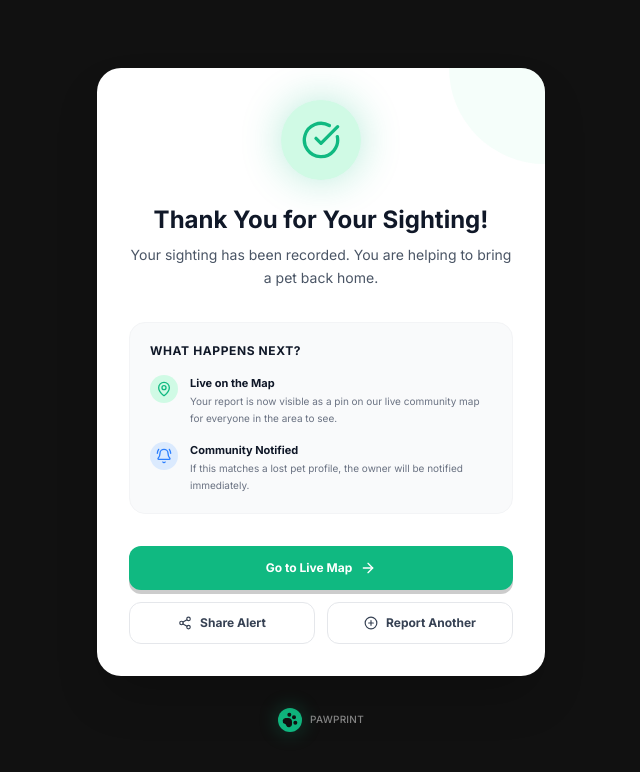
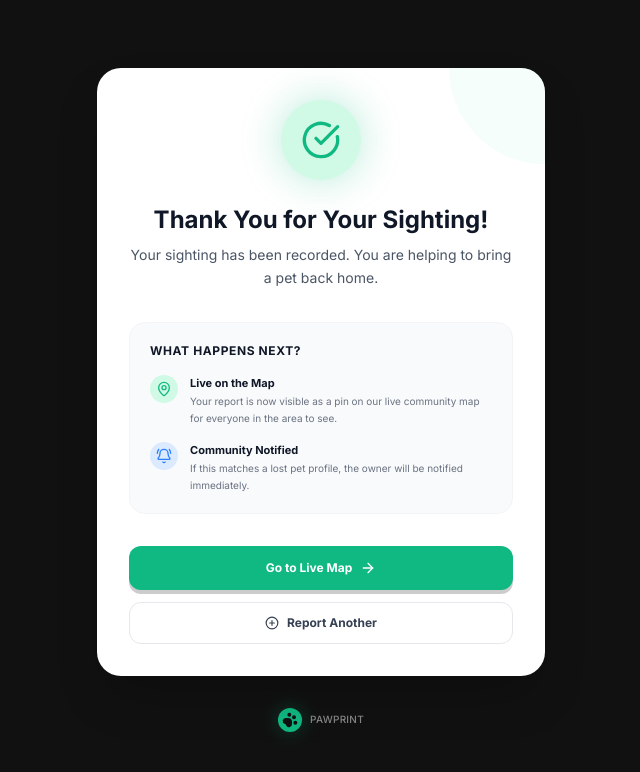
Before and after one commit to Sandhya-Jogale/pawprint, a Next.js app in the folder pawprint-app/: page /report-success in a window 1280 px wide. Shown: the top 772 px of the page, without its empty margins (319-959 px from the left). Built offline with nearby package versions, Linux system fonts and the light colour scheme; no server answers.

Commit message:
Remove Share Alert button completely

```diff
--- a/pawprint-app/src/app/report-success/page.tsx
+++ b/pawprint-app/src/app/report-success/page.tsx
@@ -91,32 +91,7 @@ function SuccessContent() {
             Go to Live Map <ArrowRight className="w-4 h-4 ml-2" />
           </Link>
 
-          <div className="grid grid-cols-2 gap-3">
-            <button
-              onClick={() => {
-                const shareUrl = window.location.origin + '/explore';
-                // Only try native share on mobile devices to avoid buggy Windows desktop share dialogs
-                if (navigator.share && /Mobi|Android/i.test(navigator.userAgent)) {
-                  navigator.share({
-                    title: isLost ? 'Lost Pet Alert!' : 'Found Pet Sighting!',
-                    text: 'Help us find this pet on PawPrint!',
-                    url: shareUrl,
-                  }).catch(() => {
-                    navigator.clipboard.writeText(shareUrl);
-                    alert('Link copied to clipboard!');
-                  });
-                } else {
-                  navigator.clipboard.writeText(shareUrl).then(() => {
-                    alert('Link copied to clipboard!');
-                  }).catch(() => {
-                    alert('Failed to copy. Share link: ' + shareUrl);
-                  });
-                }
-              }}
-              className="w-full bg-white border border-gray-200 text-gray-700 font-bold py-3 rounded-xl text-xs hover:bg-gray-50 transition-colors flex items-center justify-center"
-            >
-              <Share2 className="w-3.5 h-3.5 mr-2" /> Share Alert
-            </button>
+          <div className="space-y-3">
             <Link
               href={isLost ? "/report-lost" : "/report"}
               className="w-full bg-white border border-gray-200 text-gray-700 font-bold py-3 rounded-xl text-xs hover:bg-gray-50 transition-colors flex items-center justify-center"
```
